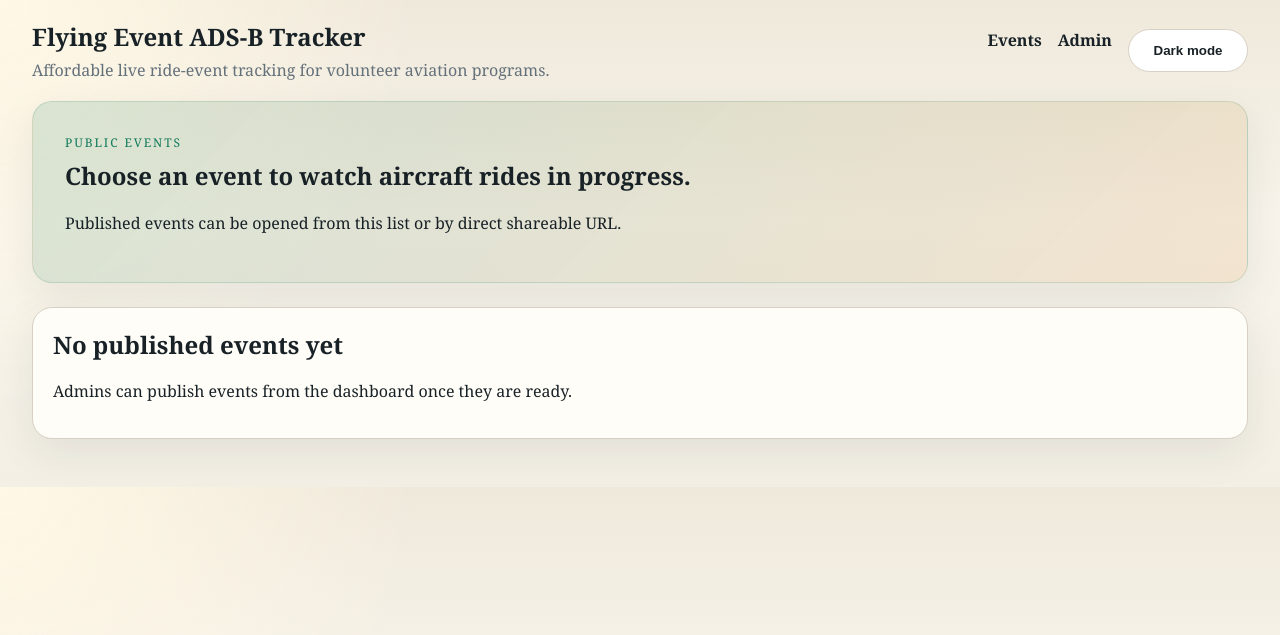
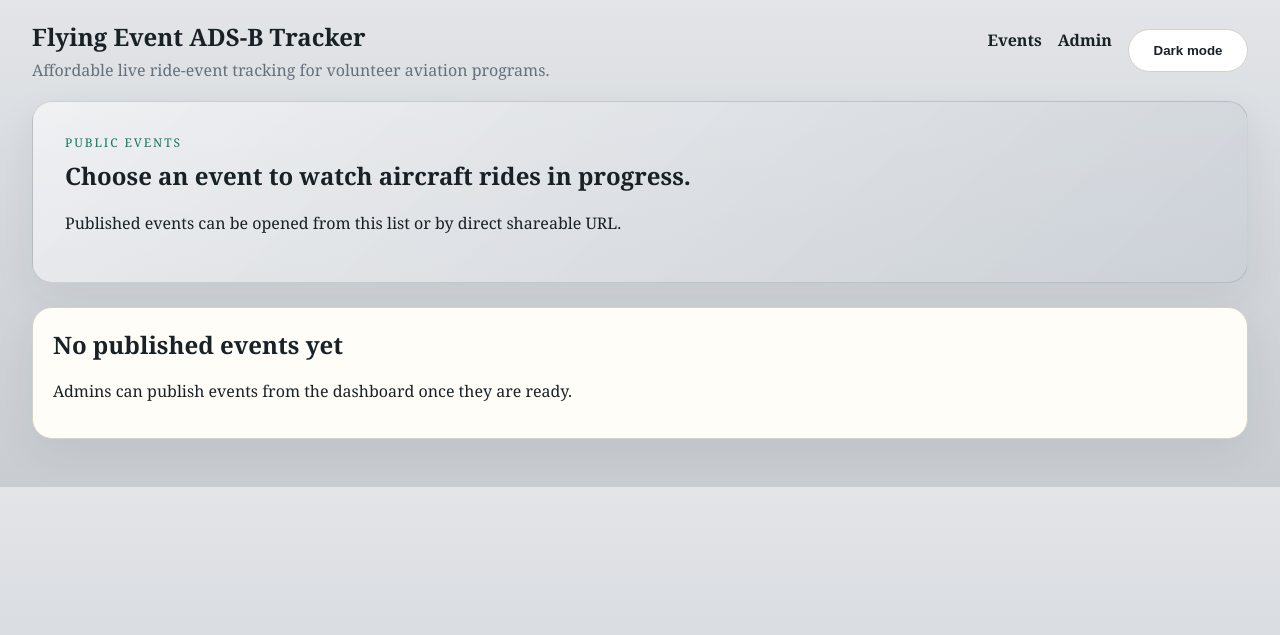
Before and after one commit to davideellis/Flying_Event_ADSB_Tracker, a FastAPI app: page / in a window 1280 px wide. Shown: the top 635 px of the page. Run offline with FastAPI, Linux system fonts and the light colour scheme; data that the repository does not hold is empty.

Commit message:
Neutralize app background palette

```diff
--- a/src/app/static/styles.css
+++ b/src/app/static/styles.css
@@ -8,9 +8,9 @@
   --line: #d8d0c4;
   --shadow: 0 14px 40px rgba(24, 33, 38, 0.08);
   --radius: 20px;
-  --page-bg: radial-gradient(circle at top left, #fff8e6, transparent 30%), linear-gradient(180deg, #efe9db, #f8f4eb 45%, #f3efe5);
-  --hero-bg: linear-gradient(135deg, rgba(15,122,91,.14), rgba(209,127,33,.13));
-  --hero-border: rgba(15,122,91,.15);
+  --page-bg: linear-gradient(180deg, #e3e5e8, #d4d8dd 48%, #c9cdd2);
+  --hero-bg: linear-gradient(135deg, rgba(255,255,255,.55), rgba(199,205,212,.6));
+  --hero-border: rgba(94, 104, 113, 0.22);
   --subtle-button-bg: #ffffff;
   --input-bg: #ffffff;
   --tab-bg: rgba(255,255,255,0.72);
@@ -28,9 +28,9 @@ html[data-theme="dark"] {
   --accent-2: #e09539;
   --line: #344149;
   --shadow: 0 18px 44px rgba(0, 0, 0, 0.35);
-  --page-bg: radial-gradient(circle at top left, rgba(44,176,135,.16), transparent 26%), linear-gradient(180deg, #101517, #171d21 48%, #12171b);
-  --hero-bg: linear-gradient(135deg, rgba(44,176,135,.16), rgba(224,149,57,.14));
-  --hero-border: rgba(44,176,135,.22);
+  --page-bg: linear-gradient(180deg, #1a1d21, #14181c 52%, #0f1215);
+  --hero-bg: linear-gradient(135deg, rgba(42,48,54,.92), rgba(28,33,38,.96));
+  --hero-border: rgba(113, 123, 133, 0.22);
   --subtle-button-bg: #20292e;
   --input-bg: #141a1e;
   --tab-bg: rgba(32,41,46,0.92);
```
